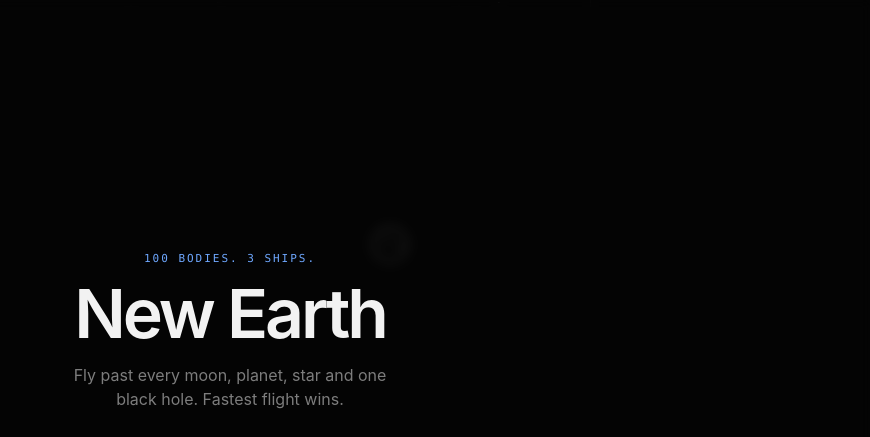
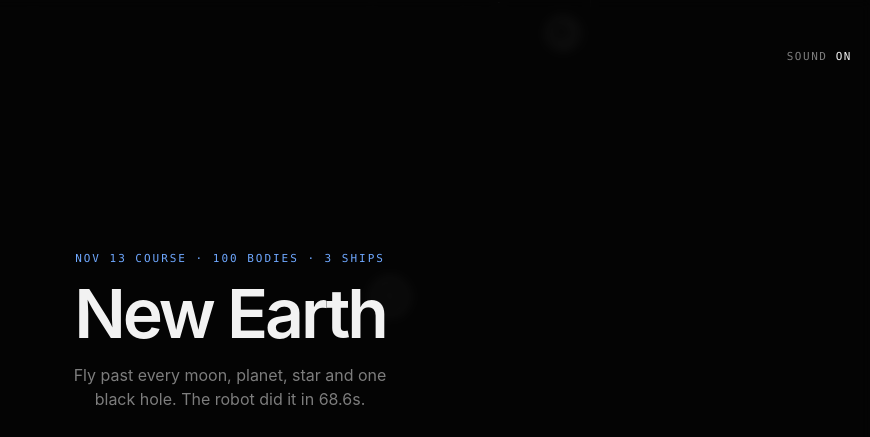
Before and after one commit to banana-intelligence-dot-ai/new-earth, a website: page index.html in a window 1280 px wide. Shown: the top 437 px of the page, without its empty margins (410-1280 px from the left). Drawn offline with Linux system fonts and the light colour scheme.

Commit message:
Daily course with the robot's time to beat, share line, harder course, sound on/off, and launch files.
- Course seed is today's date in Eastern time; ?seed=11 keeps the original course.
- robot.json: robot pilot times for 45 days, all flown clean on the same course.
- Finish screen: Copy/Share result with the real times and ?ct=x-share.
- Harder: stronger gravity, tighter rows, more stars, asteroids and satellites.
- Sound on/off button, remembered on the device.
- OG tags and image, icon, sitemap, robots, llms.txt, cookieless analytics tag, seolint 1.1.1 in the build.

Co-Authored-By: Claude Fable 5.2 <noreply@anthropic.com>

```diff
--- a/index.html
+++ b/index.html
@@ -2,10 +2,25 @@
 <html lang="en">
 <head>
 <meta charset="utf-8">
-<meta name="viewport" content="width=device-width,initial-scale=1,viewport-fit=cover,user-scalable=no">
+<meta name="viewport" content="width=device-width,initial-scale=1,viewport-fit=cover">
 <meta name="theme-color" content="#050505">
-<title>New Earth</title>
-<meta name="description" content="Fly one rocket past one hundred gravity bodies, from Earth to a new one. Fastest time wins.">
+<title>New Earth: a rocket game. 100 bodies, beat the robot</title>
+<meta name="description" content="Fly one rocket past 100 moons, planets, stars and a black hole, from Earth to a new one. A new course every day. Beat the robot's time.">
+<link rel="canonical" href="https://new-earth-game.vercel.app/">
+<meta property="og:type" content="website">
+<meta property="og:site_name" content="New Earth">
+<meta property="og:title" content="New Earth: 100 bodies, 3 ships, beat the robot">
+<meta property="og:description" content="Fly one rocket past 100 gravity bodies to a new Earth. A new course every day.">
+<meta property="og:url" content="https://new-earth-game.vercel.app/">
+<meta property="og:image" content="https://new-earth-game.vercel.app/og.png">
+<meta property="og:image:width" content="1200">
+<meta property="og:image:height" content="630">
+<meta property="og:image:alt" content="A small rocket slingshots past a star toward New Earth.">
+<meta name="twitter:card" content="summary_large_image">
+<meta name="twitter:title" content="New Earth: 100 bodies, 3 ships, beat the robot">
+<meta name="twitter:description" content="Fly one rocket past 100 gravity bodies to a new Earth. A new course every day.">
+<meta name="twitter:image" content="https://new-earth-game.vercel.app/og.png">
+<link rel="icon" href="/favicon.svg" type="image/svg+xml">
 <style>
 :root{--bg:#050505;--ink:#f2f2f2;--dim:#7d7d7d;--line:#262626;--accent:#6fa8ff;
   --sans:-apple-system,BlinkMacSystemFont,"SF Pro Display","Helvetica Neue",Helvetica,Arial,sans-serif;
@@ -38,7 +53,9 @@ p.lead{color:var(--dim);font-size:16px;line-height:1.55;max-width:320px;margin:0
 button.go{margin-top:28px;height:52px;padding:0 34px;border-radius:26px;border:0;background:var(--ink);color:var(--bg);
   font:600 16px var(--sans);letter-spacing:-.01em;cursor:pointer;transition:transform .15s}
 button.go:active{transform:scale(.97)}
-button.go:focus-visible,input:focus-visible{outline:2px solid var(--accent);outline-offset:3px}
+button:focus-visible,input:focus-visible{outline:2px solid var(--accent);outline-offset:3px}
+.share{display:block;margin:14px auto 0;height:44px;padding:0 22px;border-radius:22px;border:1px solid #3a3a3a;background:none;color:var(--ink);font:500 14px var(--sans);cursor:pointer}
+.share:active{background:rgba(255,255,255,.08)}
 .keys{margin-top:16px;font-family:var(--mono);font-size:11px;letter-spacing:.08em;color:var(--dim);line-height:1.8}
 .times{margin:30px auto 0;max-width:260px;border-top:1px solid var(--line);padding-top:16px;font-family:var(--mono);font-size:12px}
 .times h2{font-size:11px;font-weight:400;letter-spacing:.18em;color:var(--dim);text-transform:uppercase;margin-bottom:10px}
@@ -52,6 +69,8 @@ button.go:focus-visible,input:focus-visible{outline:2px solid var(--accent);outl
 #brake{position:fixed;right:calc(22px + env(safe-area-inset-right));bottom:calc(34px + env(safe-area-inset-bottom));width:84px;height:84px;
   border-radius:50%;border:1px solid #555;background:rgba(255,255,255,.04);color:var(--ink);font:500 11px var(--mono);
   letter-spacing:.16em;display:none}
+#snd{position:fixed;z-index:5;top:calc(34px + env(safe-area-inset-top));right:8px;height:44px;padding:0 10px;border:0;background:none;color:var(--dim);font:500 11px var(--mono);letter-spacing:.14em;text-transform:uppercase;cursor:pointer}
+#snd b{color:var(--ink);font-weight:500}
 #brake.down{background:rgba(255,255,255,.18)}
 @media (pointer:coarse){#brake.show{display:block}.keys .kb{display:none}}
 @media (pointer:fine){.keys .tc{display:none}}
@@ -64,8 +83,9 @@ button.go:focus-visible,input:focus-visible{outline:2px solid var(--accent);outl
   <div><div id="clock">0:00.00</div><div id="sub"></div></div>
   <div id="count"><b>000</b> / 100</div>
 </div>
+<button id="snd" aria-pressed="true">Sound <b>on</b></button>
 <button id="brake" aria-label="Brake">BRAKE</button>
-<div id="overlay"><div class="card" id="card"></div></div>
+<div id="overlay"><div class="card" id="card"><div class="eyebrow">100 bodies &middot; 3 ships</div><h1>New Earth</h1><p class="lead">Fly past every moon, planet, star and one black hole. A new course every day. Beat the robot.</p></div></div>
 <script>
 /*SIM-START*/
 const W=900,THRUST=260,BRAKE=220,TURN=3.4,VMAX=620,SHIP_R=8,RANGE=900;
@@ -74,7 +94,7 @@ const lerp=(a,b,t)=>a+(b-a)*t,clamp=(v,a,b)=>v<a?a:v>b?b:v;
 const wrapX=x=>((x%W)+W)%W;
 function wdx(a,b){let d=(b-a)%W;if(d>W/2)d-=W;else if(d<-W/2)d+=W;return d}
 function wrapA(a){while(a>Math.PI)a-=2*Math.PI;while(a<-Math.PI)a+=2*Math.PI;return a}
-const TYPES={moon:{r:[16,28],gs:70},planet:{r:[36,60],gs:150},giant:{r:[70,95],gs:230},star:{r:[105,135],gs:340}};
+const TYPES={moon:{r:[16,28],gs:90},planet:{r:[36,60],gs:190},giant:{r:[70,95],gs:290},star:{r:[105,135],gs:420}};
 
 function makeLevel(seed){
   const R=rng(seed||11);
@@ -82,37 +102,39 @@ function makeLevel(seed){
   const rows=[],asteroids=[],did={};
   let n=0,y=0,prevR=120;
   const mk=(type,x,r)=>{const T=TYPES[type];r=r||lerp(T.r[0],T.r[1],R());
-    return{type,x:wrapX(x),y:0,R:r,gs:T.gs,infl:clamp(r*5,220,560),n:0,sats:[],seed:R()}};
-  const pick=d=>{const w={moon:1-d*.9,planet:.3+d*.6,giant:Math.max(0,d-.15)*1.1,star:Math.max(0,d-.3)*1.1};
+    return{type,x:wrapX(x),y:0,R:r,gs:T.gs,infl:clamp(r*5.5,240,600),n:0,sats:[],seed:R()}};
+  const pick=d=>{const w={moon:1-d,planet:.3+d*.6,giant:Math.max(0,d-.1)*1.2,star:Math.max(0,d-.2)*1.2};
     let tot=0;for(const k in w)tot+=w[k];let u=R()*tot;for(const k in w){u-=w[k];if(u<=0)return k}return'planet'};
   while(n<99){
     const d=n/99,left=99-n;let row,wide=1;
     if(n===0)row=[mk('moon',650,22)];
-    else if(n>=24&&!did.star){did.star=1;row=[mk('star',R()*W,110)];wide=1.3}
-    else if(n>=49&&!did.bin){did.bin=1;const x=R()*W;row=[mk('star',x,112),mk('star',x+450,112)];wide=1.7}
-    else if(n>=73&&!did.tri){did.tri=1;const x=R()*W;row=[mk('planet',x,46),mk('planet',x+300,46),mk('planet',x+600,46)];wide=1.5}
+    else if(n>=17&&!did.star){did.star=1;row=[mk('star',R()*W,110)];wide=1.3}
+    else if(n>=39&&!did.bin){did.bin=1;const x=R()*W;row=[mk('star',x,112),mk('star',x+450,112)];wide=1.7}
+    else if(n>=59&&!did.tri){did.tri=1;const x=R()*W;row=[mk('planet',x,46),mk('planet',x+300,46),mk('planet',x+600,46)];wide=1.5}
+    else if(n>=79&&!did.bin2){did.bin2=1;const x=R()*W;row=[mk('star',x,120),mk('star',x+450,120)];wide=1.6}
     else if(n>=97&&!did.fin&&left>=2){did.fin=1;const x=R()*W;row=[mk('star',x,125),mk('star',x+450,125)];wide=1.8}
-    else if(n>78&&left>=5&&R()<.14){const x=R()*W,r=38+R()*10;row=[mk('planet',x,r),mk('planet',x+300,r),mk('planet',x+600,r)];wide=1.4}
-    else if(n>12&&left>=5&&R()<.05+.42*d*d){
-      const minGap=lerp(210,130,d);let a,b,t=0;
+    else if(n>62&&left>=5&&R()<.18){const x=R()*W,r=38+R()*10;row=[mk('planet',x,r),mk('planet',x+300,r),mk('planet',x+600,r)];wide=1.4}
+    else if(n>12&&left>=5&&R()<.08+.5*d){
+      const minGap=lerp(190,115,d);let a,b,t=0;
       do{a=mk(pick(d),0);b=mk(pick(d),0);t++}while(410-a.R-b.R<minGap&&t<20);
       if(410-a.R-b.R<minGap){a=mk('planet',0,44);b=mk('planet',0,44)}
       const x=R()*W;a.x=wrapX(x);b.x=wrapX(x+450+(R()-.5)*80);row=[a,b];wide=1.35}
     else{const b=mk(pick(d),R()*W);
-      if(n>10&&(b.type==='planet'||b.type==='giant')&&R()<.16)
+      if(n>10&&(b.type==='planet'||b.type==='giant')&&R()<.3)
         b.sats.push({r:b.R+34+R()*28,a0:R()*6.283,w:(R()<.5?-1:1)*(.7+R()*.6),rad:6,kind:'sat'});
       row=[b]}
     const rowR=Math.max(...row.map(b=>b.R));
-    const gapY=lerp(380,175,d)*(.85+.3*R())*wide,top=y+prevR;
+    const gapY=lerp(340,140,d)*(.85+.3*R())*wide,top=y+prevR;
     y=top+gapY+rowR;
     row.forEach(b=>{b.y=y;b.n=++n;bodies.push(b)});
     rows.push({y,mid:top+gapY/2});
-    if(n>6&&R()<.1+.28*d)asteroids.push({x0:R()*W,y:top+gapY/2+(R()-.5)*gapY*.3,vx:(R()<.5?-1:1)*(40+R()*(60+60*d)),R:8+R()*9,seed:R()});
+    if(n>4&&R()<.18+.45*d)asteroids.push({x0:R()*W,y:top+gapY/2+(R()-.5)*gapY*.3,vx:(R()<.5?-1:1)*(50+R()*(80+90*d)),R:8+R()*9,seed:R()});
     prevR=rowR;
   }
   const top=y+prevR;y=top+520+34;
-  const hole={type:'hole',x:450,y,R:34,gs:30e6/(34*34),infl:900,n:100,sats:[],seed:.5};
-  for(let i=0;i<6;i++)hole.sats.push({r:400,a0:i*Math.PI/3,w:.42,rad:10,kind:'rock',seed:R()});
+  const hole={type:'hole',x:450,y,R:34,gs:36e6/(34*34),infl:900,n:100,sats:[],seed:.5};
+  for(let i=0;i<7;i++)hole.sats.push({r:400,a0:i*Math.PI*2/7,w:.42,rad:10,kind:'rock',seed:R()});
+  for(let i=0;i<4;i++)hole.sats.push({r:250,a0:i*Math.PI/2,w:-.7,rad:9,kind:'rock',seed:R()});
   bodies.push(hole);rows.push({y,mid:top+260});
   const home={type:'newearth',x:450,y:y+720,R:110,gs:0,infl:0,n:0,sats:[],seed:.81};
   bodies.push(home);
@@ -172,10 +194,18 @@ function step(L,S,inp,dt){
   return null}
 /*SIM-END*/
 
-if(typeof document!=='undefined'){(()=>{
+if(typeof document!=='undefined'){
+window.va=window.va||function(){(window.vaq=window.vaq||[]).push(arguments)};
+const DAY=new Intl.DateTimeFormat('en-CA',{timeZone:'America/New_York'}).format(new Date()),QSEED=+new URLSearchParams(location.search).get('seed')||0;
+fetch('robot.json').then(r=>r.json()).catch(()=>({})).then(j=>{
+  if(QSEED)return boot(QSEED,(j.seeds||{})[QSEED]||null);
+  const d=(j.days||{})[DAY];d?boot(d.seed,d.robot):boot(+DAY.replace(/-/g,''),null)});
+function boot(SEED,ROBOT){
+const track=n=>{try{window.va('event',{name:n})}catch(e){}};
+const COURSE=QSEED?'Course '+SEED:new Date(DAY+'T12:00:00').toLocaleDateString('en-US',{month:'short',day:'numeric'})+' course';
 const $=id=>document.getElementById(id),cv=$('c'),ctx=cv.getContext('2d');
 const INK='#f2f2f2',BG='#050505',ACC='#6fa8ff';
-const L=makeLevel();let S=newState();
+const L=makeLevel(SEED);let S=newState();
 let cw=0,ch=0,sc=1,x0=0,line=0,camY=S.y,dpr=1;
 let mode='title',lives=3,paused=false,readyT=0,deadT=0,crashY=0,frags=[],trail=[],trailN=0,muted=false,lastTime=null;
 const input={turn:0,thrust:false,brake:false,aim:null},keys={};
@@ -206,14 +236,19 @@ function droidBeeps(){const f=[1900,2600,1400,3100,2200,900,2800,1700,2400];let
   f.forEach((a,i)=>{const d=.07+(i%3)*.04;tone(a,f[(i+3)%f.length],t,d,.06,i%2?'square':'sine');t+=d+.03})}
 function winTune(){[392,523,659,784].forEach((f,i)=>tone(f,f,i*.16,.5,.07,'triangle'))}
 
+function setMuted(v){muted=v;try{localStorage.setItem('newearth.muted',v?'1':'')}catch(e){}
+  const b=$('snd');b.innerHTML='Sound <b>'+(v?'off':'on')+'</b>';b.setAttribute('aria-pressed',String(!v));if(v)thrustSound(false)}
+try{setMuted(localStorage.getItem('newearth.muted')==='1')}catch(e){}
+$('snd').onclick=e=>{audio();setMuted(!muted);e.currentTarget.blur()};
+
 /* ---------- scores ---------- */
-const KEY='newearth.times.v1';
+const KEY='newearth.times.v1'+(SEED===11?'':'.'+SEED);
 const loadTimes=()=>{try{return JSON.parse(localStorage.getItem(KEY))||[]}catch(e){return[]}};
 const saveTimes=t=>{try{localStorage.setItem(KEY,JSON.stringify(t))}catch(e){}};
 const fmt=s=>{const m=Math.floor(s/60),r=s-m*60;return m+':'+(r<10?'0':'')+r.toFixed(2)};
 const esc=s=>String(s).replace(/[^A-Z0-9]/gi,'').slice(0,3).toUpperCase();
 function timesHTML(mark){const t=loadTimes();if(!t.length)return'';
-  return'<div class="times"><h2>Fastest flights</h2><ol>'+t.map((r,i)=>
+  return'<div class="times"><h2>Fastest flights, '+COURSE.toLowerCase()+'</h2><ol>'+t.map((r,i)=>
     `<li class="${r===mark||(mark&&r.at===mark.at)?'me':''}"><span>${i+1}</span><span>${esc(r.name)||'---'}</span><span>${fmt(r.s)}</span></li>`).join('')+'</ol></div>'}
 
 /* ---------- screens ---------- */
@@ -222,25 +257,32 @@ function show(html){card.innerHTML=html;ov.classList.remove('off');hud.classList
 function hide(){ov.classList.add('off');hud.classList.remove('off');$('brake').classList.add('show')}
 const KEYS='<div class="keys"><span class="kb">&larr; &rarr; turn &nbsp;&middot;&nbsp; &uarr; engine &nbsp;&middot;&nbsp; &darr; brake<br>P pause &nbsp;&middot;&nbsp; M mute</span><span class="tc">Drag to steer. Push far to burn.</span></div>';
 function title(){mode='title';S=newState();camY=S.y;trail=[];
-  show(`<div class="eyebrow">100 bodies. 3 ships.</div><h1>New Earth</h1>
-  <p class="lead">Fly past every moon, planet, star and one black hole. Fastest flight wins.</p>
+  show(`<div class="eyebrow">${COURSE} &middot; 100 bodies &middot; 3 ships</div><h1>New Earth</h1>
+  <p class="lead">Fly past every moon, planet, star and one black hole. ${ROBOT?'The robot did it in '+ROBOT.toFixed(1)+'s.':'Fastest flight wins.'}</p>
   <button class="go" id="go">Launch</button>${KEYS}${timesHTML()}`);
   $('go').onclick=start}
-function start(){audio();S=newState();lives=3;mode='play';paused=false;readyT=0;trail=[];frags=[];camY=S.y;hide();drawLives();flash('Hold the engine to launch',2.4)}
+function start(){audio();track('launch');S=newState();lives=3;mode='play';paused=false;readyT=0;trail=[];frags=[];camY=S.y;hide();drawLives();flash('Hold the engine to launch',2.4)}
 function over(){mode='over';thrustSound(false);
   show(`<div class="eyebrow">Body ${S.passed} of 100</div><h1>Out of ships</h1>
   <p class="lead">Three ships lost. The flight starts again from Earth.</p>
   <button class="go" id="go">Launch again</button>${timesHTML()}`);
   $('go').onclick=start}
-function win(){mode='win';thrustSound(false);winTune();const s=S.t,t=loadTimes();
+function shareText(s){return'I reached New Earth in '+s.toFixed(1)+'s.'+(ROBOT?' The robot did '+ROBOT.toFixed(1)+'.':'')+' '+location.origin+location.pathname+'?ct=x-share'}
+function bindShare(s){const b=$('sh');if(!b)return;b.onclick=()=>{const text=shareText(s);track('share');
+  const ok=()=>{b.textContent='Copied';setTimeout(()=>{b.textContent='Copy result'},1600)};
+  const copy=()=>{if(navigator.clipboard&&navigator.clipboard.writeText)navigator.clipboard.writeText(text).then(ok,old);else old()};
+  const old=()=>{const ta=document.createElement('textarea');ta.value=text;ta.style.cssText='position:fixed;opacity:0;user-select:text;-webkit-user-select:text';document.body.appendChild(ta);ta.select();try{document.execCommand('copy');ok()}catch(e){}ta.remove()};
+  if(navigator.share&&matchMedia('(pointer:coarse)').matches)navigator.share({text}).catch(()=>{});else copy()}}
+function win(){mode='win';thrustSound(false);winTune();track('finish');const s=S.t,t=loadTimes();
+  const SHARE=`<button class="share" id="sh">${navigator.share&&matchMedia('(pointer:coarse)').matches?'Share result':'Copy result'}</button>`;
   const makes=t.length<10||s<t[t.length-1].s,rec={name:'',s,at:Date.now()};
   const body=mark=>`<div class="eyebrow">New Earth reached${lives<3?' with '+lives+' ship'+(lives>1?'s':'')+' left':''}</div>
-    <h1 class="time">${fmt(s)}</h1><p class="lead">${!t.length||s<t[0].s?'The fastest flight on this device.':'One hundred bodies behind you.'}</p>`;
-  if(makes){show(body()+`<form class="entry" id="f"><input id="nm" maxlength="3" placeholder="AAA" autocomplete="off" autocapitalize="characters" aria-label="Your initials"><button class="go">Save</button></form>`);
+    <h1 class="time">${fmt(s)}</h1><p class="lead">${ROBOT?(s<ROBOT?'You beat the robot by '+(ROBOT-s).toFixed(1)+'s.':'The robot did '+ROBOT.toFixed(1)+'s. You are '+(s-ROBOT).toFixed(1)+'s behind.'):(!t.length||s<t[0].s?'The fastest flight on this device.':'One hundred bodies behind you.')}</p>`;
+  if(makes){show(body()+`<form class="entry" id="f"><input id="nm" maxlength="3" placeholder="AAA" autocomplete="off" autocapitalize="characters" aria-label="Your initials"><button class="go">Save</button></form>`+SHARE);bindShare(s);
     setTimeout(()=>$('nm')&&$('nm').focus(),400);
     $('f').onsubmit=e=>{e.preventDefault();rec.name=esc($('nm').value)||'YOU';const all=loadTimes();all.push(rec);all.sort((a,b)=>a.s-b.s);saveTimes(all.slice(0,10));done()}}
   else done();
-  function done(){show(body()+`<button class="go" id="go">Fly again</button>`+timesHTML(rec));$('go').onclick=start;mode='won'}}
+  function done(){show(body()+`<button class="go" id="go">Fly again</button>`+SHARE+timesHTML(rec));$('go').onclick=start;bindShare(s);mode='won'}}
 let subT=0;function flash(t,d){sub.textContent=t;sub.classList.add('on');subT=d||1.6}
 function drawLives(){let h='';for(let i=0;i<3;i++)h+=`<svg viewBox="0 0 11 14" class="${i<lives?'':'spent'}"><path d="M5.5 1 10 12 5.5 9.6 1 12Z"/></svg>`;$('lives').innerHTML=h}
 
@@ -250,16 +292,16 @@ addEventListener('keydown',e=>{if(e.target.tagName==='INPUT')return;const k=e.ke
   if(e.repeat)return;keys[k.toLowerCase()]=true;audio();
   if((k===' '||k==='Enter')&&(mode==='title'||mode==='over'||mode==='won'))start();
   if(k.toLowerCase()==='p'&&mode==='play'){paused=!paused;if(paused){flash('Paused',1e9);thrustSound(false)}else subT=0}
-  if(k.toLowerCase()==='m'){muted=!muted;flash(muted?'Sound off':'Sound on')}});
+  if(k.toLowerCase()==='m')setMuted(!muted)});
 addEventListener('keyup',e=>{keys[e.key.toLowerCase()]=false});
 addEventListener('blur',()=>{for(const k in keys)keys[k]=false});
 cv.addEventListener('pointerdown',e=>{if(e.pointerType==='mouse')return;audio();if(stick.on)return;
-  stick.on=true;stick.id=e.pointerId;stick.ox=stick.x=e.clientX;stick.oy=stick.y=e.clientY;cv.setPointerCapture(e.pointerId)});
+  stick.on=true;stick.id=e.pointerId;stick.ox=stick.x=e.clientX;stick.oy=stick.y=e.clientY;try{cv.setPointerCapture(e.pointerId)}catch(_){}});
 cv.addEventListener('pointermove',e=>{if(stick.on&&e.pointerId===stick.id){stick.x=e.clientX;stick.y=e.clientY}});
 const endStick=e=>{if(e.pointerId===stick.id)stick.on=false};
 cv.addEventListener('pointerup',endStick);cv.addEventListener('pointercancel',endStick);
 const bk=$('brake');let bkDown=false;
-bk.addEventListener('pointerdown',e=>{e.preventDefault();bkDown=true;bk.classList.add('down');bk.setPointerCapture(e.pointerId)});
+bk.addEventListener('pointerdown',e=>{e.preventDefault();bkDown=true;bk.classList.add('down');try{bk.setPointerCapture(e.pointerId)}catch(_){}});
 const bkUp=()=>{bkDown=false;bk.classList.remove('down')};bk.addEventListener('pointerup',bkUp);bk.addEventListener('pointercancel',bkUp);
 addEventListener('contextmenu',e=>e.preventDefault());
 const SR=58;
@@ -381,8 +423,9 @@ function frame(now){requestAnimationFrame(frame);if(lastTime===null)lastTime=now
   const look=mode==='play'?clamp(S.vy*.22,-90,130):0;camY+=(S.y+look-camY)*Math.min(1,dt*6);
   render(S.t)}
 title();requestAnimationFrame(frame);
-window.__game={L,get S(){return S},get mode(){return mode},start};
-})()}
+window.__game={L,SEED,ROBOT,get S(){return S},get mode(){return mode},start};
+}}
 </script>
+<script defer src="/_vercel/insights/script.js"></script>
 </body>
 </html>
--- /dev/null
+++ b/robot.json
@@ -0,0 +1,193 @@
+{
+ "robot": {
+  "cruise": 300,
+  "horizon": 3.2,
+  "hold": 0.15
+ },
+ "made": "2026-11-13",
+ "seeds": {
+  "11": 76.6
+ },
+ "days": {
+  "2026-11-13": {
+   "seed": 20261113,
+   "robot": 68.6
+  },
+  "2026-11-14": {
+   "seed": 20261114,
+   "robot": 74.2
+  },
+  "2026-11-15": {
+   "seed": 20261115,
+   "robot": 72.7
+  },
+  "2026-11-16": {
+   "seed": 20261116,
+   "robot": 80.4
+  },
+  "2026-11-17": {
+   "seed": 20261117,
+   "robot": 71.8
+  },
+  "2026-11-18": {
+   "seed": 20261118,
+   "robot": 78
+  },
+  "2026-11-19": {
+   "seed": 20261119,
+   "robot": 71.9
+  },
+  "2026-11-20": {
+   "seed": 20261120,
+   "robot": 97.6
+  },
+  "2026-11-21": {
+   "seed": 20261121,
+   "robot": 72.6
+  },
+  "2026-11-22": {
+   "seed": 20261122,
+   "robot": 74.6
+  },
+  "2026-11-23": {
+   "seed": 20261123,
+   "robot": 75.4
+  },
+  "2026-11-24": {
+   "seed": 20261124,
+   "robot": 73.9
+  },
+  "2026-11-25": {
+   "seed": 20261125,
+   "robot": 75.4
+  },
+  "2026-11-26": {
+   "seed": 20261126,
+   "robot": 71.5
+  },
+  "2026-11-27": {
+   "seed": 20261127,
+   "robot": 70
+  },
+  "2026-11-28": {
+   "seed": 20261128,
+   "robot": 72.7
+  },
+  "2026-11-29": {
+   "seed": 20261129,
+   "robot": 80.5
+  },
+  "2026-11-30": {
+   "seed": 20261130,
+   "robot": 71
+  },
+  "2026-12-01": {
+   "seed": 20261201,
+   "robot": 73
+  },
+  "2026-12-02": {
+   "seed": 20261202,
+   "robot": 80.7
+  },
+  "2026-12-03": {
+   "seed": 20261203,
+   "robot": 75
+  },
+  "2026-12-04": {
+   "seed": 20261204,
+   "robot": 72.5
+  },
+  "2026-12-05": {
+   "seed": 20261205,
+   "robot": 74.2
+  },
+  "2026-12-06": {
+   "seed": 20261206,
+   "robot": 70.4
+  },
+  "2026-12-07": {
+   "seed": 20261207,
+   "robot": 71.7
+  },
+  "2026-12-08": {
+   "seed": 20261208,
+   "robot": 78.8
+  },
+  "2026-12-09": {
+   "seed": 20261209,
+   "robot": 75
+  },
+  "2026-12-10": {
+   "seed": 20261210,
+   "robot": 76.3
+  },
+  "2026-12-11": {
+   "seed": 20261211,
+   "robot": 83.9
+  },
+  "2026-12-12": {
+   "seed": 20261212,
+   "robot": 82.1
+  },
+  "2026-12-13": {
+   "seed": 20261213,
+   "robot": 75.6
+  },
+  "2026-12-14": {
+   "seed": 20261214,
+   "robot": 75.3
+  },
+  "2026-12-15": {
+   "seed": 20261215,
+   "robot": 68.4
+  },
+  "2026-12-16": {
+   "seed": 20261216,
+   "robot": 74.6
+  },
+  "2026-12-17": {
+   "seed": 20261217,
+   "robot": 95.5
+  },
+  "2026-12-18": {
+   "seed": 20261218,
+   "robot": 76.3
+  },
+  "2026-12-19": {
+   "seed": 20261219,
+   "robot": 72.3
+  },
+  "2026-12-20": {
+   "seed": 20261220,
+   "robot": 73.8
+  },
+  "2026-12-21": {
+   "seed": 20261221,
+   "robot": 76.7
+  },
+  "2026-12-22": {
+   "seed": 20261222,
+   "robot": 87.7
+  },
+  "2026-12-23": {
+   "seed": 20261223,
+   "robot": 70.6
+  },
+  "2026-12-24": {
+   "seed": 20261224,
+   "robot": 75
+  },
+  "2026-12-25": {
+   "seed": 20261225,
+   "robot": 78.5
+  },
+  "2026-12-26": {
+   "seed": 20261226,
+   "robot": 74.1
+  },
+  "2026-12-27": {
+   "seed": 20261227,
+   "robot": 81.1
+  }
+ }
+}
--- /dev/null
+++ b/robots.txt
@@ -0,0 +1,4 @@
+User-agent: *
+Allow: /
+
+Sitemap: https://new-earth-game.vercel.app/sitemap.xml
--- /dev/null
+++ b/seolint.config.mjs
@@ -0,0 +1,5 @@
+// SEO check on the built site (seolint 1.1.1, runs after the copy step). Errors fail the build.
+export default {
+  host: "https://new-earth-game.vercel.app",
+  inputs: ["dist"],
+};
--- /dev/null
+++ b/sitemap.xml
@@ -0,0 +1,4 @@
+<?xml version="1.0" encoding="UTF-8"?>
+<urlset xmlns="http://www.sitemaps.org/schemas/sitemap/0.9">
+  <url><loc>https://new-earth-game.vercel.app/</loc></url>
+</urlset>
```
Also changed, not shown: llms.txt (added, +9 -0 lines), og.html (added, +18 -0 lines), package.json (added, +11 -0 lines), scripts/robot-times.mjs (added, +28 -0 lines), test/bot.mjs (+31 -23 lines), README.md (added), favicon.svg (added), og.png (added), vercel.json (added), 2 other files.
